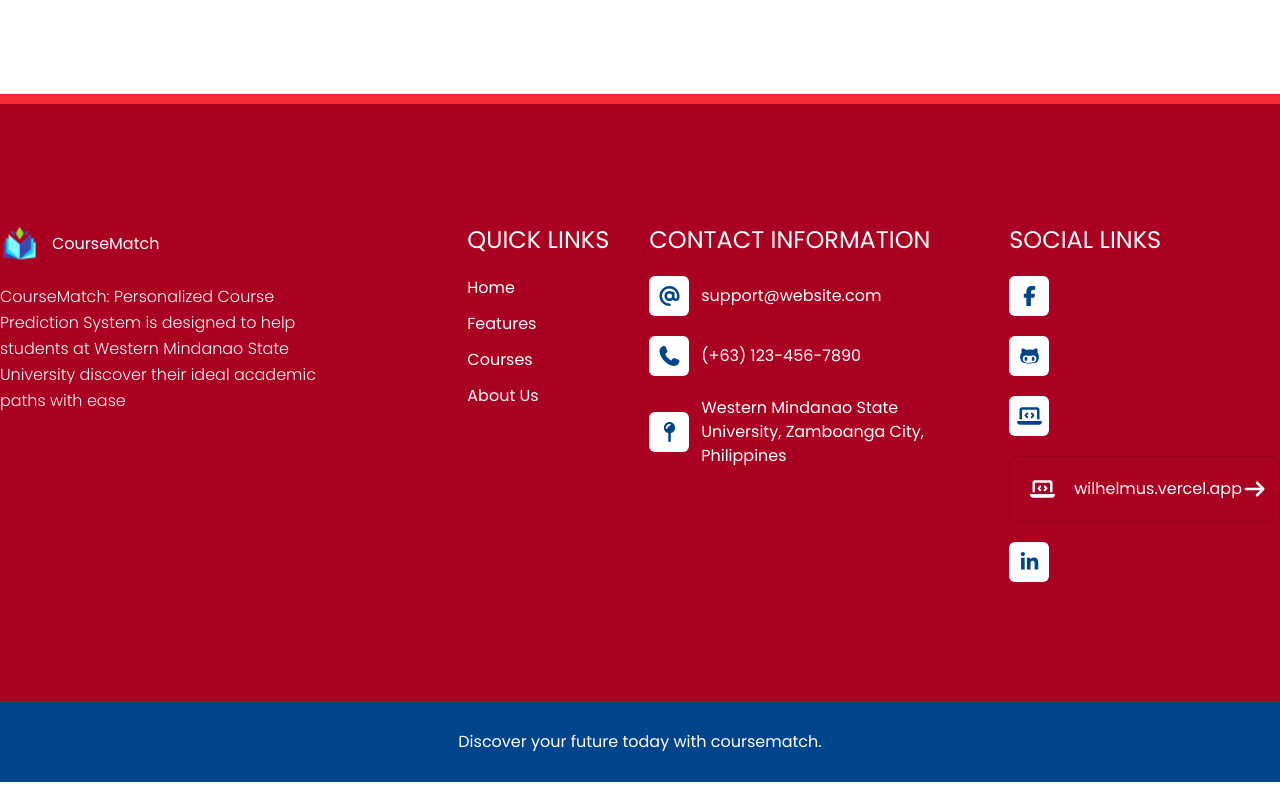
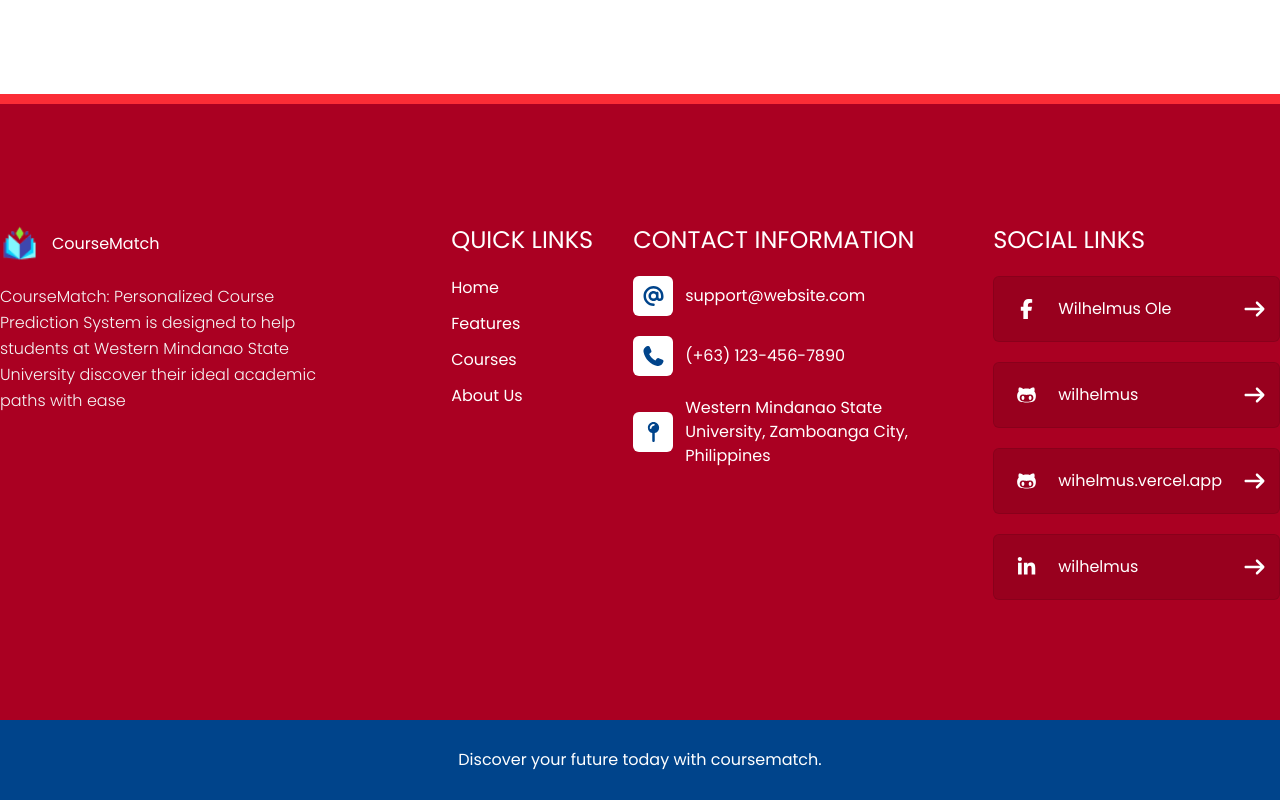
Before and after one commit to wilhelmusolejr/coursematch, a React (Vite) app in the folder client/: page / in a window 1280 px wide. Shown: the part 4166-4966 px from the top of the page. Built offline with nearby package versions, Linux system fonts and the light colour scheme.

Commit message:
style: redesign footer social links to box style

```diff
--- a/client/src/App.jsx
+++ b/client/src/App.jsx
@@ -21,6 +21,7 @@ import FeatureCard from "./components/FeatureCard";
 import SectionHeading from "./components/SectionHeading";
 import CourseImageCard from "./components/CourseImageCard";
 import NavigatorLink from "./components/NavigatorLink";
+import BoxLinkItem from "./components/BoxLinkItem";
 
 function App() {
   return (
@@ -204,46 +205,6 @@ function App() {
 
               {/* parent */}
               <div className="px-10 w-full flex gap-5 md:w-10/12 lg:w-full lg:m-0 md:m-auto flex-col uppercase">
-                {/* card */}
-                <div className=" gap-5 items-center hidden">
-                  {/* icon */}
-                  <div className="min-w-12 h-12 rounded-md  shadow-md flex justify-center items-center ">
-                    <FontAwesomeIcon
-                      icon={faGlobe}
-                      className="text-2xl text-blue-primary"
-                    />
-                  </div>
-
-                  {/* paragraph */}
-                  <div className="flex gap-2 items-center">
-                    <a href="">linkedin.com/wilhelmus</a>
-                    <FontAwesomeIcon
-                      icon={faArrowRight}
-                      className="text-xs rotate-325 text-blue-primary"
-                    />
-                  </div>
-                </div>
-
-                {/* card */}
-                <div className=" gap-5 items-center hidden">
-                  {/* icon */}
-                  <div className="min-w-12 h-12 rounded-md  shadow-md flex justify-center items-center ">
-                    <FontAwesomeIcon
-                      icon={faLaptopCode}
-                      className="text-2xl text-blue-primary"
-                    />
-                  </div>
-
-                  {/* paragraph */}
-                  <div className="flex gap-2 items-center">
-                    <a href="">wilhelmus.vercel.app</a>
-                    <FontAwesomeIcon
-                      icon={faArrowRight}
-                      className="text-xs rotate-325 text-blue-primary"
-                    />
-                  </div>
-                </div>
-
                 <div className="border-1 rounded-md py-3 px-3 lg:p-3 flex justify-between items-center md:w-9/12 border-black/10">
                   {/*  */}
                   <div className="flex gap-3 items-center">
@@ -329,7 +290,7 @@ function App() {
           </div>
 
           {/* 2 */}
-          <div className="lg:w-8/12 flex flex-wrap  lg:justify-center xl:justify-end gap-15 lg:gap-10">
+          <div className="lg:w-8/12 md:w-6/12 flex flex-wrap lg:justify-around xl:justify-end gap-15 lg:gap-10">
             {/*  */}
             <div className="">
               <h2 className="uppercase text-2xl mb-5">Quick links</h2>
@@ -406,7 +367,7 @@ function App() {
               {/* parent */}
               <div className="flex flex-col gap-5">
                 {/* card */}
-                <div className="flex items-center gap-3">
+                <div className=" items-center gap-3 hidden">
                   {/* icon */}
                   <div className="w-10 h-10 flex justify-center items-center rounded-md bg-white">
                     <FontAwesomeIcon
@@ -416,55 +377,29 @@ function App() {
                   </div>
                 </div>
 
-                {/* card */}
-                <div className="flex items-center gap-3">
-                  {/* icon */}
-                  <div className="w-10 h-10 flex justify-center items-center rounded-md bg-white">
-                    <FontAwesomeIcon
-                      icon={faGithubAlt}
-                      className="text-xl text-blue-primary"
-                    />
-                  </div>
-                </div>
+                <BoxLinkItem
+                  faIcon={faFacebookF}
+                  pathUrl="https://linkedin.com/wilhelmus"
+                  pathName="Wilhelmus Ole"
+                />
 
-                {/* card */}
-                <div className="flex items-center gap-3">
-                  {/* icon */}
-                  <div className="w-10 h-10 flex justify-center items-center rounded-md bg-white">
-                    <FontAwesomeIcon
-                      icon={faLaptopCode}
-                      className="text-xl text-blue-primary"
-                    />
-                  </div>
-                </div>
+                <BoxLinkItem
+                  faIcon={faGithubAlt}
+                  pathUrl="https://linkedin.com/wilhelmus"
+                  pathName="wilhelmus"
+                />
 
-                <div className="border-1 rounded-md py-3 px-3 lg:p-3 flex justify-between items-center border-black/10">
-                  {/*  */}
-                  <div className="flex gap-3 items-center">
-                    <div className="w-5 h-5 md:w-10 md:h-10 rounded-full  flex items-center justify-center">
-                      <FontAwesomeIcon
-                        icon={faLaptopCode}
-                        className="text-xl"
-                      />
-                    </div>
+                <BoxLinkItem
+                  faIcon={faGithubAlt}
+                  pathUrl="https://linkedin.com/wilhelmus"
+                  pathName="wihelmus.vercel.app"
+                />
 
-                    <a href="">wilhelmus.vercel.app</a>
-                  </div>
-
-                  {/*  */}
-                  <FontAwesomeIcon icon={faArrowRight} className="text-xl" />
-                </div>
-
-                {/* card */}
-                <div className="flex items-center gap-3">
-                  {/* icon */}
-                  <div className="w-10 h-10 flex justify-center items-center rounded-md bg-white">
-                    <FontAwesomeIcon
-                      icon={faLinkedinIn}
-                      className="text-xl text-blue-primary"
-                    />
-                  </div>
-                </div>
+                <BoxLinkItem
+                  faIcon={faLinkedinIn}
+                  pathUrl="linkedin.com/wilhelmus"
+                  pathName="wilhelmus"
+                />
               </div>
             </div>
           </div>
--- /dev/null
+++ b/client/src/components/BoxLinkItem.jsx
@@ -0,0 +1,22 @@
+import React from "react";
+
+import { FontAwesomeIcon } from "@fortawesome/react-fontawesome";
+import { faArrowRight } from "@fortawesome/free-solid-svg-icons";
+
+export default function BoxLinkItem({ faIcon, pathName, pathUrl }) {
+  return (
+    <div className="border-1 rounded-md py-3 px-3 lg:p-3 flex justify-between items-center gap-5 bg-black/10 border-black/10">
+      {/*  */}
+      <div className="flex gap-3 items-center">
+        <div className="w-5 h-5 md:w-10 md:h-10 rounded-full  flex items-center justify-center">
+          <FontAwesomeIcon icon={faIcon} className="text-xl" />
+        </div>
+
+        <a href={pathUrl}>{pathName}</a>
+      </div>
+
+      {/*  */}
+      <FontAwesomeIcon icon={faArrowRight} className="text-xl" />
+    </div>
+  );
+}
```
